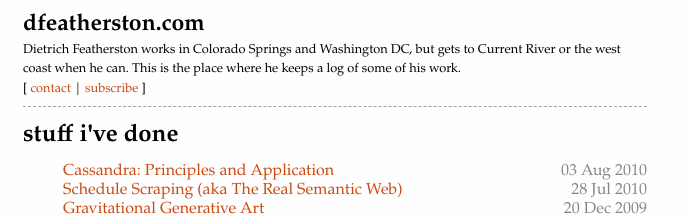
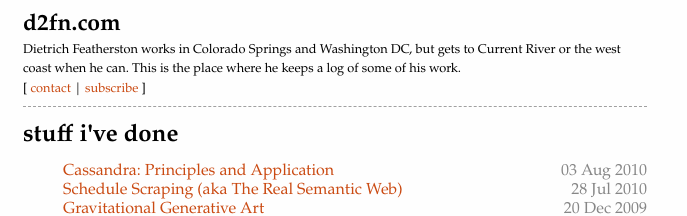
Before and after one commit to d2fn/d2fn.com, a Jekyll site: the page built from index.html, in a window 1280 px wide. Shown: the top 216 px of the page, without its empty margins (0-687 px from the left). Built offline with Jekyll 4.4.1, drawn with Linux system fonts in a browser that asks for light colours.

Commit message:
updated title

```diff
--- a/_layouts/default.html
+++ b/_layouts/default.html
@@ -24,7 +24,7 @@
 <div id="wrap">
 
 <div id="header">
-<h1><a href="/">dfeatherston.com</a></h1>
+<h1><a href="/">d2fn.com</a></h1>
 Dietrich Featherston works in Colorado Springs and Washington DC, but gets to Current River or the west coast when he can.  This is the place where he keeps a log of some of his work.
 <p class="nav">[ <a href="/contact.html">contact</a> | <a href="/atom.xml">subscribe</a> ]</p>
 </div>
```
